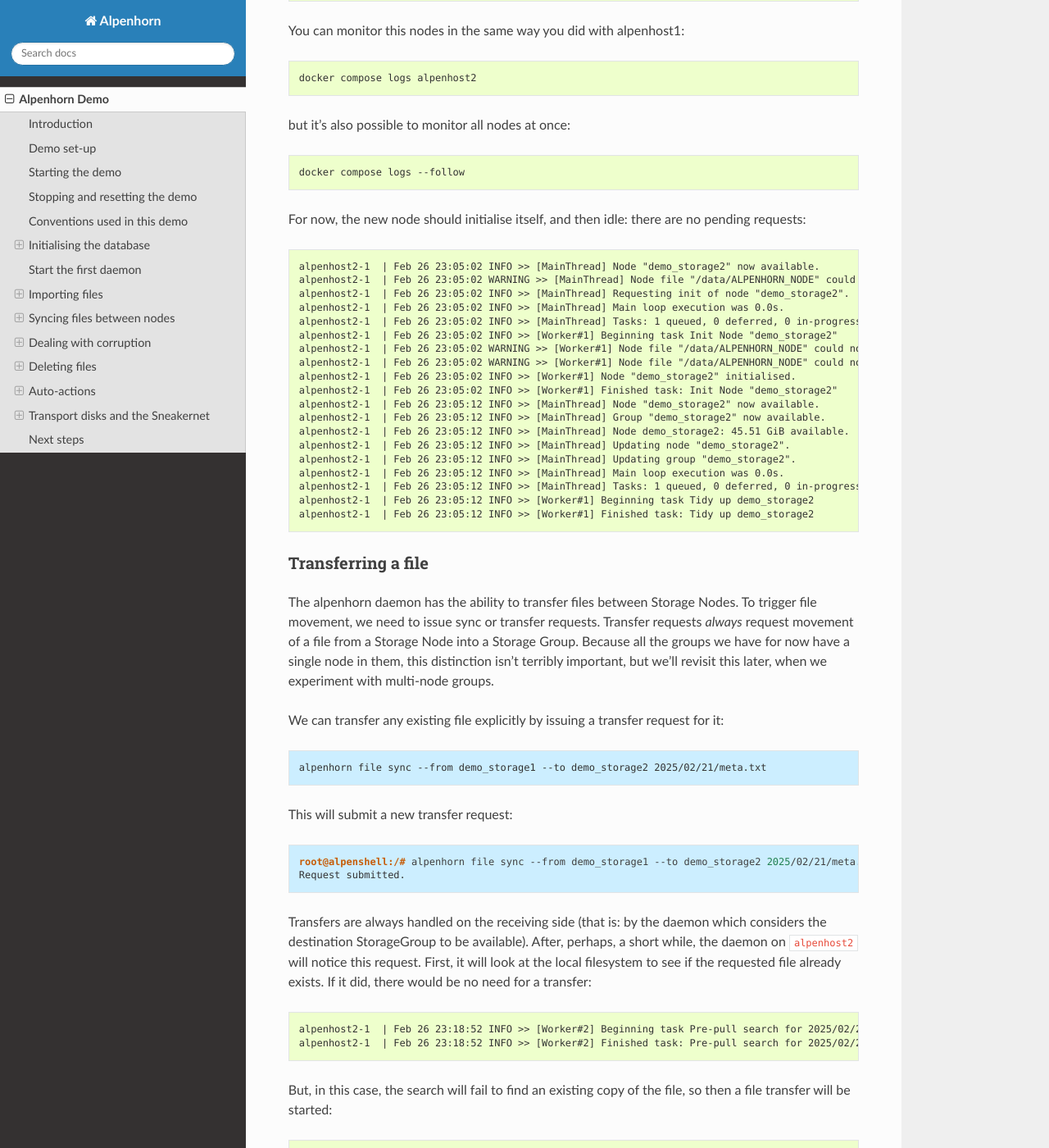
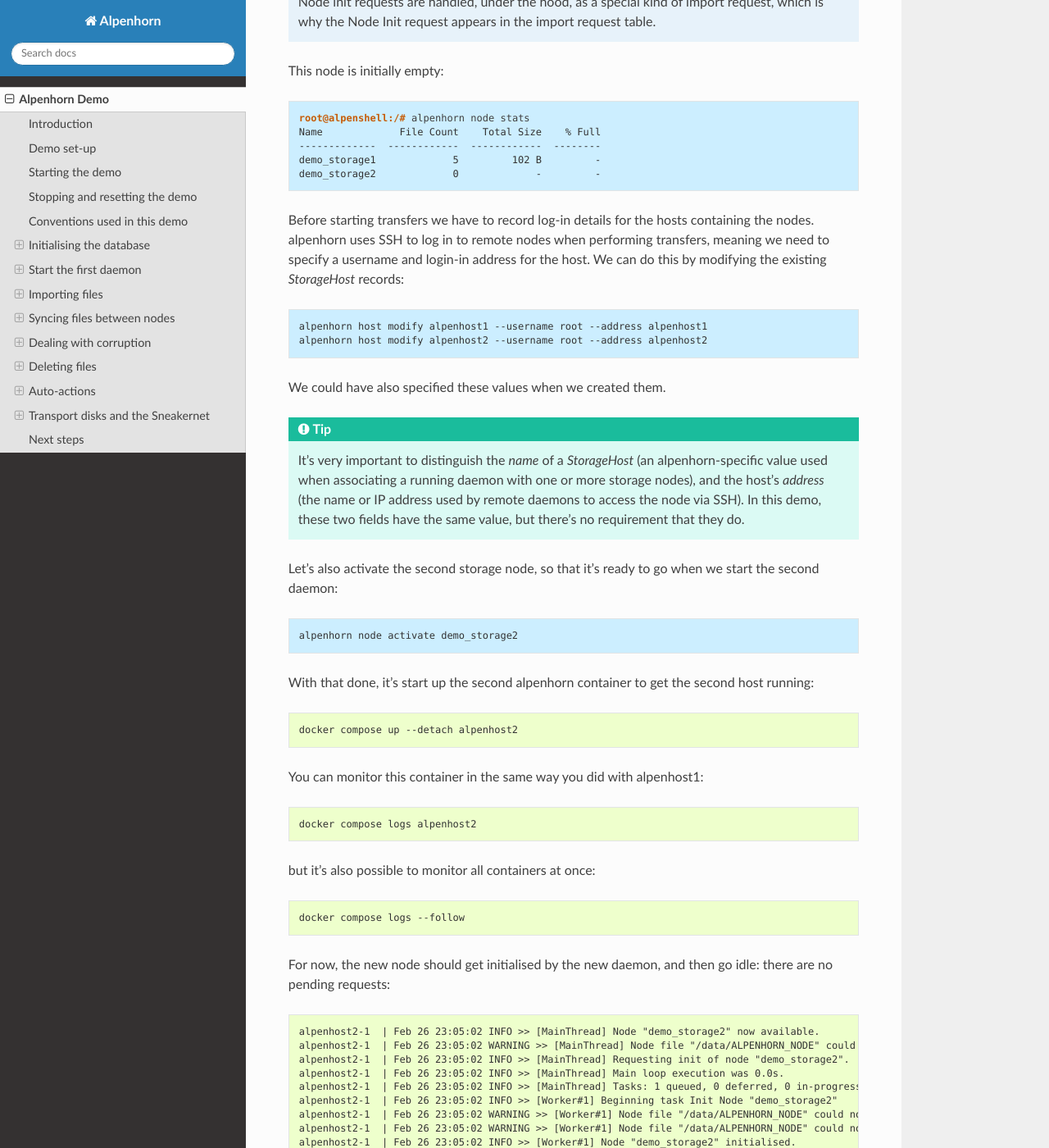
Before and after one commit to radiocosmology/alpenhorn, a Sphinx documentation site: the page built from doc/demo.rst, in a window 1280 px wide and 1400 px high, scrolled down 22435 px. Shown: the whole window at 82% size. Built offline with Sphinx 7.4.7 and the Read the Docs theme 3.1.0, drawn with Linux system fonts in a browser that asks for light colours; the version number could not be read and is left out; some of the changed text lies outside the part shown.

Commit message:
doc: Update demo for StorageHost

```diff
--- a/doc/demo.rst
+++ b/doc/demo.rst
@@ -456,7 +456,7 @@
 
    root@alpenshell:/# alpenhorn db init
    Data Index version 2 initialised.
-   Component "pattern_importer" version 1 initialised.
+   Component "pattern_importer" version 2 initialised.
 
 .. tip::
    It's worth pointing out at this point that the ``alpenhorn`` CLI can be run from
@@ -512,18 +512,18 @@
 .. code:: console
    :class: demoshell
 
-   alpenhorn node create demo_storage1 --group=demo_storage1 --auto-import --root=/data --host=alpenhost1
+   alpenhorn node create demo_storage1 --group=demo_storage1 --auto-import --root=/data
 
 This command will create a new StorageNode called ``demo_storage1`` and
 put it in the identically-named group. Auto-import (automatic monitoring for
-new files) will be turned on; the mount point in the filesystem will be set
-to ``/data`` and we declare it to be available on host ``alpenhost1``:
+new files) will be turned on and the mount point in the filesystem will be set
+to ``/data``:
 
 .. code:: console
    :class: demoshell
 
    root@alpenshell:/# alpenhorn node create demo_storage1 --group=demo_storage1 --auto-import
-                 --root=/data --host=alpenhost1
+                 --root=/data
    Created storage node "demo_storage1".
 
 That's enough to get us started.
@@ -537,17 +537,57 @@
 Start the first daemon
 ----------------------
 
+Set up the first StorageHost
+~~~~~~~~~~~~~~~~~~~~~~~~~~~~
+
+Before we can start the first daemon, we need to create a `StorageHost` to
+associate with the daemon instance we want to run.  The name of the
+`StorageHost` on which a daemon runs is usually specified via a ``daemon.host``
+entry in the alpenhorn config.  If no such entry exists in the config (like is
+the case in this demo), then the daemon will fall back on using the hostname of
+the machine it's running on as the `StorageHost` name.
+
+We need to create the `StorageHost` record before starting the daemon: trying to
+run a daemon with a non-existent `StorageHost` would result in a fatal error.
+For now, we can create the necessary entry with a this simple CLI command:
+
+.. code:: console
+   :class: demohost
+
+   alpenhorn host create alpenhost1
+
+Now that we have a host record, we can indicate that the ``demo_storage1`` is
+present on this host as well by modifying its properties:
+
+.. code:: console
+   :class: demohost
+
+   alpenhorn node modify demo_storage1 --host=alpenhost1
+
+These two commands are enough to set things up to get the first daemon running:
+
+.. code:: console
+   :class: demohost
+
+   root@alpenshell:/# alpenhorn host create alpenhost1
+   Created storage host "alpenhost1"
+   root@alpenshell:/# alpenhorn node modify demo_storage1 --host=alpenhost1
+   Node updated.
+
+Start the daemon
+~~~~~~~~~~~~~~~~
+
 Now it's time to start the first daemon. The alpenhorn container image is
-designed to run the alpenhorn daemon automatically. Start the first host container
-by running the ``docker compose up`` command:
+designed to run the alpenhorn daemon automatically. Start the first host
+container by running the ``docker compose up`` command:
 
 .. code:: console
    :class: demohost
 
    docker compose up --detach alpenhost1
 
-Note: if you're following along with this demo, the database container
-should already be running:
+Note: if you're following along with this demo, the database container,
+which this one depends on, should already be running:
 
 .. code:: console
    :class: demohost
@@ -575,15 +615,19 @@
 
    alpenhost1-1  | Feb 21 00:38:32 INFO >> [MainThread] Alpenhorn start.
    alpenhost1-1  | Feb 21 00:38:32 INFO >> [MainThread] Loading config file /etc/alpenhorn/alpenhorn.conf
-   alpenhost1-1  | Feb 21 00:38:32 INFO >> [MainThread] Loading extension pattern_importer
+   alpenhost1-1  | Feb 21 00:38:32 INFO >> [MainThread] Loading extension module: pattern_importer
+   alpenhost1-1  | Feb 21 00:38:32 INFO >> [MainThread] Initialised Extension pattern_importer.PatternImporterDB v2.0.0rc2
+   alpenhost1-1  | Feb 21 00:38:32 INFO >> [MainThread] Initialised Extension pattern_importer.PatternImporterDetect v2.0.0rc2
    alpenhost1-1  | Feb 21 00:38:32 INFO >> [Worker#1] Started.
    alpenhost1-1  | Feb 21 00:38:32 INFO >> [Worker#2] Started.
 
 Two worker threads are started because that's what's specified in the
 ``alpenhornd.conf`` file. It has also loaded the ``pattern_exporter``
-extension, since that's also specified in the config file.
-
-Almost immediately, the daemon will notice that there are no *active*
+extension module, since that's also specified in the config file, and
+initialised the two extensions that the module provides.
+
+Even though we've associated ``demo_storage1`` with the host ``alpenhost1``,
+almost immediately, the daemon will notice that there are no *active*
 nodes on ``alpenhost1``. It will perform this check roughly every ten
 seconds, which is the update interval time set in the ``alpenhornd.conf`` file.
 
@@ -849,7 +893,7 @@
 Auto-importing files and temporary names
 ~~~~~~~~~~~~~~~~~~~~~~~~~~~~~~~~~~~~~~~~
 
-Another option for writing files to a node filesystem when auto-import
+Another option for writing files to a node's filesystem when auto-import
 is turned on, is to use a temporary name for the file which will cause
 alpenhorn to decline to import the file. The import extensions which
 you're using may provide a namespace for such files, as is the case with
@@ -969,7 +1013,7 @@
              Notes:
          I/O Class: Default
 
-       Daemon Host: alpenhost1
+      Storage Host: alpenhost1
     Log-in Address:
    Log-in Username:
 
@@ -1098,12 +1142,13 @@
 ~~~~~~~~~~~~~~~~~~~~~~~~~~~~~~~~~~~~~~
 
 Before being able to transfer files, we need to create somewhere to
-transfer them to. We'll start by creating the second storage node on the
-second host:
-
-.. code:: console
-   :class: demoshell
-
+transfer them to. We'll start by creating both the second storage host and the
+storage node on the second host:
+
+.. code:: console
+   :class: demoshell
+
+   alpenhorn host create alpenhost2
    alpenhorn node create demo_storage2 --create-group --root=/data --host=alpenhost2
 
 .. hint::
@@ -1111,11 +1156,13 @@
    create a `StorageGroup` for the new node with the same name (i.e. the same
    thing we did manually for ``demo_storage1`` above)
 
-This will create the second node:
-
-.. code:: console
-   :class: demoshell
-
+These commands will create a host, a group, and a node:
+
+.. code:: console
+   :class: demoshell
+
+   root@alpenshell:/# alpenhorn host create alpenhost2
+   Created storage host "alpenhost2".
    root@alpenshell:/# alpenhorn node create demo_storage2 --create-group --root=/data --host=alpenhost2
    Created storage group "demo_storage2".
    Created storage node "demo_storage2".
@@ -1150,7 +1197,7 @@
              Notes:
          I/O Class: Default
 
-       Daemon Host: alpenhost2
+      Storage Host: alpenhost2
     Log-in Address:
    Log-in Username:
 
@@ -1205,53 +1252,57 @@
 Before starting transfers we have to record log-in details for the hosts
 containing the nodes. alpenhorn uses SSH to log in to remote nodes when
 performing transfers, meaning we need to specify a username and login-in
-address for the node. For ``demo_storage1``, which is already active we
-can do this by modifying the node record:
-
-.. code:: console
-   :class: demoshell
-
-   alpenhorn node modify demo_storage1 --username root --address alpenhost1
-
-For the second node, we can do it when we activate it. We could have
-also specified these values when we created the node:
-
-.. code:: console
-   :class: demoshell
-
-   alpenhorn node activate demo_storage2 --username root --address alpenhost2
+address for the host. We can do this by modifying the existing `StorageHost`
+records:
+
+.. code:: console
+   :class: demoshell
+
+   alpenhorn host modify alpenhost1 --username root --address alpenhost1
+   alpenhorn host modify alpenhost2 --username root --address alpenhost2
+
+We could have also specified these values when we created them.
 
 .. tip::
-   It's very important to distinguish the name used for a node's *host*
-   (where the daemon managing the node is running) and the node's *address*
-   (the name or IP address used by remote daemons to access the node via SSH).
-   Often these two fields have the same value, but there's no requirement that
+   It's very important to distinguish the *name* of a `StorageHost` (an
+   alpenhorn-specific value used when associating a running daemon with
+   one or more storage nodes), and the host's *address* (the name or IP
+   address used by remote daemons to access the node via SSH).  In this demo,
+   these two fields have the same value, but there's no requirement that
    they do.
 
-Let's start up the second alpenhorn container to get the second node
-running:
+Let's also activate the second storage node, so that it's ready to go when we
+start the second daemon:
+
+.. code:: console
+   :class: demoshell
+
+   alpenhorn node activate demo_storage2
+
+With that done, it's start up the second alpenhorn container to get the second
+host running:
 
 .. code:: console
    :class: demohost
 
    docker compose up --detach alpenhost2
 
-You can monitor this nodes in the same way you did with alpenhost1:
+You can monitor this container in the same way you did with alpenhost1:
 
 .. code:: console
    :class: demohost
 
    docker compose logs alpenhost2
 
-but it's also possible to monitor all nodes at once:
+but it's also possible to monitor all containers at once:
 
 .. code:: console
    :class: demohost
 
    docker compose logs --follow
 
-For now, the new node should initialise itself, and then idle: there are
-no pending requests:
+For now, the new node should get initialised by the new daemon, and then go idle:
+there are no pending requests:
 
 .. code:: console
    :class: demohost
@@ -1305,18 +1356,8 @@
 
 Transfers are always handled on the receiving side (that is: by the daemon
 which considers the destination StorageGroup to be available). After, perhaps,
-a short while, the daemon on ``alpenhost2`` will notice this request. First,
-it will look at the local filesystem to see if the requested file
-already exists. If it did, there would be no need for a transfer:
-
-.. code:: console
-   :class: demohost
-
-   alpenhost2-1  | Feb 26 23:18:52 INFO >> [Worker#2] Beginning task Pre-pull search for 2025/02/21/meta.txt in demo_storage2
-   alpenhost2-1  | Feb 26 23:18:52 INFO >> [Worker#2] Finished task: Pre-pull search for 2025/02/21/meta.txt in demo_storage2
-
-But, in this case, the search will fail to find an existing copy of the
-file, so then a file transfer will be started:
+a short while, the daemon on ``alpenhost2`` will notice this request and run a
+file transfer task on one of the workers:
 
 .. code:: console
    :class: demohost
@@ -1750,7 +1791,7 @@
              Notes:
          I/O Class: Default
 
-       Daemon Host: alpenhost2
+      Storage Host: alpenhost2
     Log-in Address: alpenhost2
    Log-in Username: root
 
@@ -1778,14 +1819,15 @@
 We'll need another archive node with this file on it if we want the
 deletion to happen. So, let's set up the final storage host, ``alpenhost3``.
 
-First let's create the storage node in the database. We'll make this one
-an archive node when we create it:
-
-.. code:: console
-   :class: demoshell
-
+First let's create the storage node in the database, as well as a record for
+the third storage host. We'll make this node an archive node when we create it:
+
+.. code:: console
+   :class: demoshell
+
+   alpenhorn host create alpenhost3 --username root --address alpenhost3
    alpenhorn node create demo_storage3 --create-group --archive --root=/data --host=alpenhost3 \
-                                       --username root --address alpenhost3 --init --activate
+                                       --init --activate
 
 .. tip::
    The ``--init`` and ``--activate`` flags save us from having to run those
@@ -2118,7 +2160,7 @@
              Notes:
          I/O Class: Default
 
-       Daemon Host: alpenhost1
+      Storage Host: alpenhost1
     Log-in Address: alpenhost1
    Log-in Username: root
 
@@ -2260,7 +2302,8 @@
 
 To demonstrate this, we'll use a transport device to simulate
 transferring data back from ``demo_storage3`` to ``demo_storage1``, as
-if these two nodes were unable to communicate directly over the network.
+if the hosts containing these two nodes were unable to communicate
+directly over the network.
 
 The Transport Group and Transport Nodes
 ~~~~~~~~~~~~~~~~~~~~~~~~~~~~~~~~~~~~~~~
```
Also changed, not shown: other parts of doc/demo.rst (+6 -7 lines).
